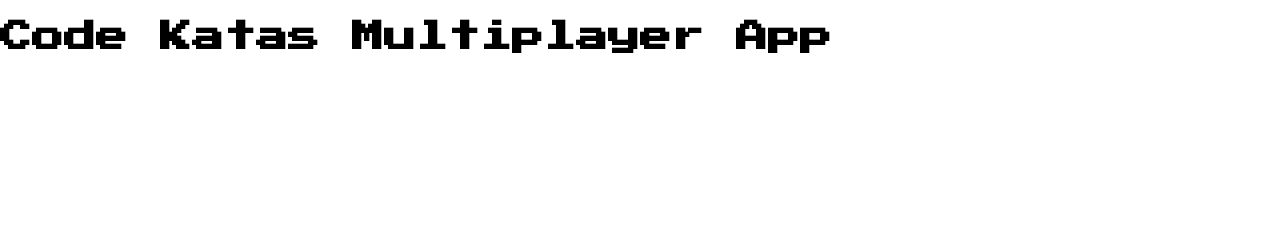
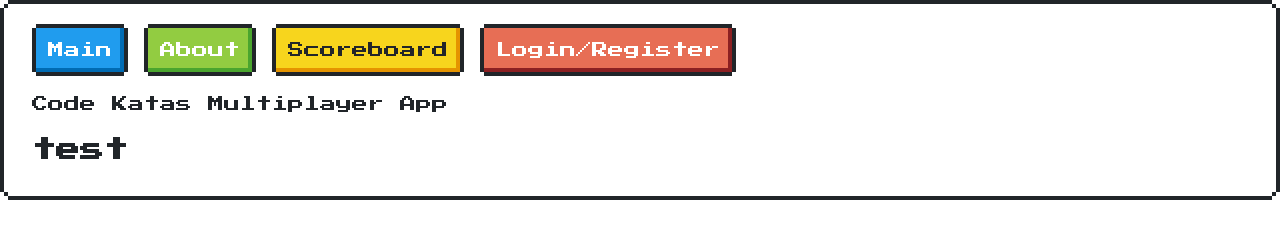
Before and after one commit to daanbreur/Code-Katas-Multiplayer-App, a plain HTML site: page client/index.html in a window 1280 px wide. Drawn offline with nearby package versions, Linux system fonts and the light colour scheme.

Commit message:
[ UPDATE ] Menu * Added the menu in the html file

```diff
--- a/client/index.html
+++ b/client/index.html
@@ -4,15 +4,41 @@
     <meta charset="utf-8">
     <title>Code Katas Multiplayer App</title>
     <link href="https://fonts.googleapis.com/css2?family=Press+Start+2P&display=swap" rel="stylesheet">
+    <link href="https://unpkg.com/nes.css@latest/css/nes.min.css" rel="stylesheet" />
     <link rel="stylesheet" href="public/css/main.css">
-    <script src="public/js/main.js" charset="utf-8"></script>
+    <script src="public/js/menu.js"></script>
+    <script src="public/js/main.js"></script>
   </head>
   <body>
     <div id="root">
-      <div id="title">
-        <h1>Code Katas Multiplayer App</h1>
-      </div>
-
+      <header class="sticky">
+        <div class="container">
+          <div class="nav-brand">
+          </div>
+        </div>
+      </header>
+      <main class="main-content">
+        <section class="nes-container with-title is-rounded">
+          <div id="header">
+            <p class="nav-bar">
+    						<button id="tab-main" type="button" class="nes-btn is-primary">Main</button>
+    						<button id="tab-about" type="button" class="nes-btn is-success">About</button>
+    						<button id="tab-scoreboard" type="button" class="nes-btn is-warning">Scoreboard</button>
+                <button id="tab-auth" type="button" class="nes-btn is-error">Login/Register</button>
+    				</p>
+            <p>Code Katas Multiplayer App<p>
+          </div>
+          <div id="main">
+            <div id="content-main">
+              <h1>test</h1>
+            </div>
+            <div id="content-about"></div>
+            <div id="content-scoreboard"></div>
+            <div id="content-auth"></div>
+          </div>
+        </section>
+      </main>
     </div>
+    <script src="public/js/menu.js"></script>
   </body>
 </html>
```
